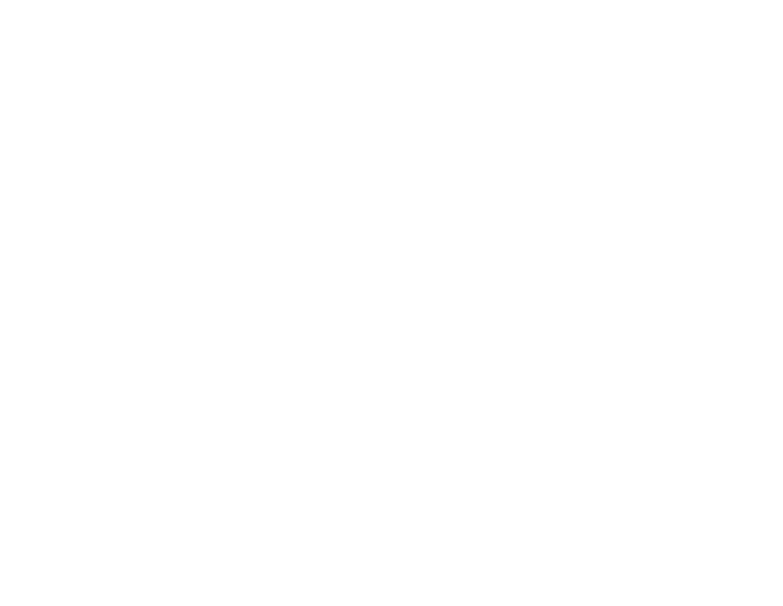
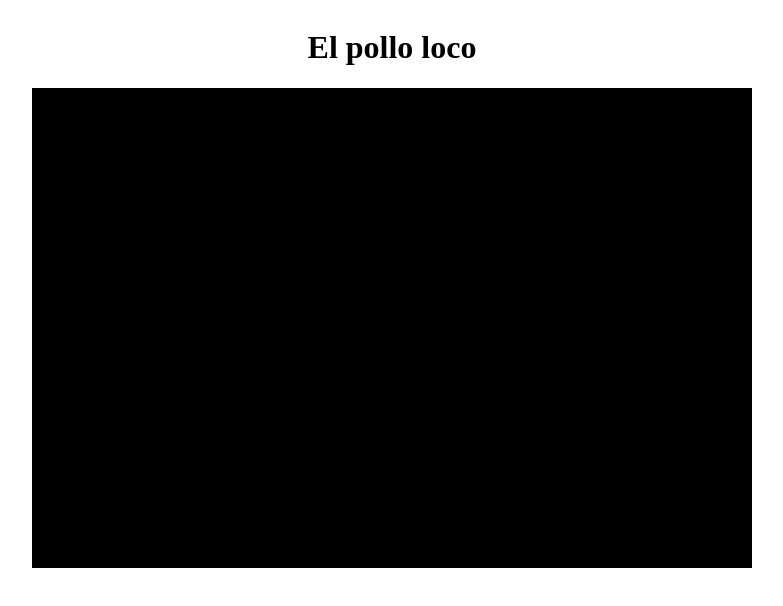
Before and after one commit to Ysidr/PolloLoco, a plain HTML site: page index.html in a window 1280 px wide. Shown: the whole page, without its empty margins (256-1039 px from the left). Drawn offline with Linux system fonts and the light colour scheme.

Commit message:
Basic Structure

```diff
--- a/index.html
+++ b/index.html
@@ -4,8 +4,14 @@
     <meta charset="UTF-8">
     <meta name="viewport" content="width=device-width, initial-scale=1.0">
     <title>Pollo Loco</title>
+    <link rel="stylesheet" href="style.css">
+    <script src="./js/game.js"></script>
 </head>
 <body>
+    <h1>El pollo loco</h1>
+    <canvas>
+
+    </canvas>
 
 </body>
 </html>
--- /dev/null
+++ b/style.css
@@ -0,0 +1,12 @@
+body {
+    display: flex;
+    min-height: 100vh;
+    width: 100%;
+    flex-direction: column;
+    align-items: center;
+}
+canvas {
+    width: 720px;
+    height: 480px;
+    background-color: black;
+}
```
Also changed, not shown: js/game.js (added).
